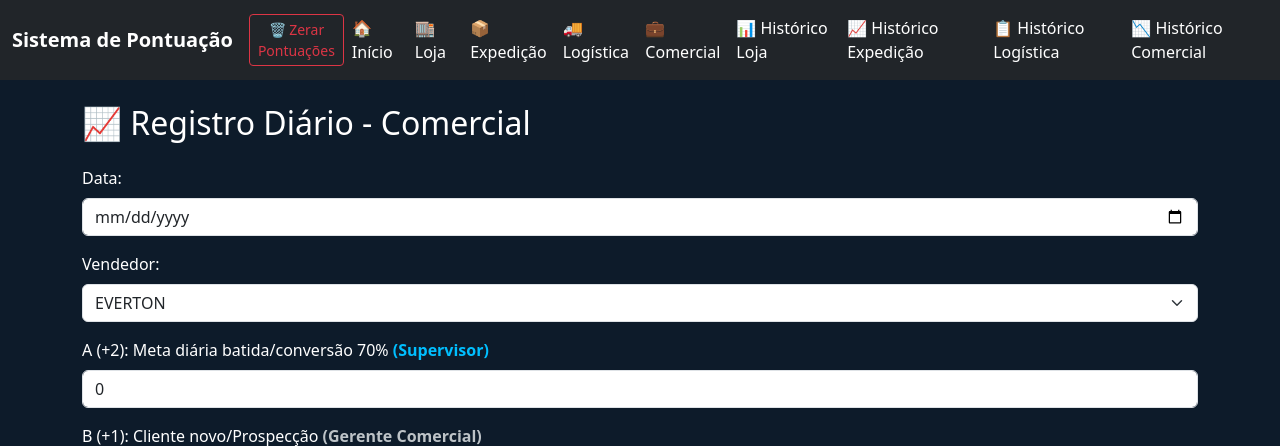
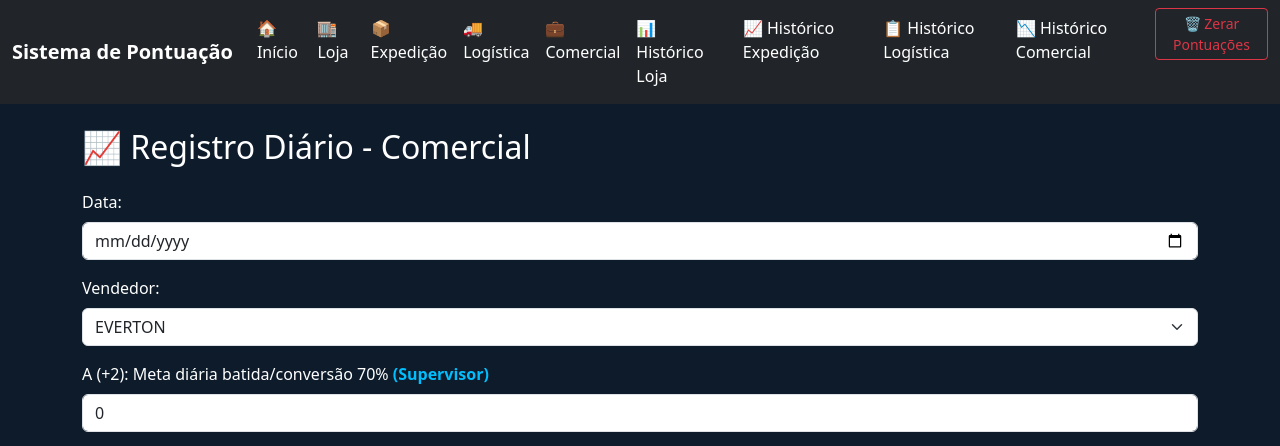
Before and after one commit to Luangscruznfe/pontuacao-confie, a Flask app: page /comercial in a window 1280 px wide. Shown: the top 446 px of the page. Run offline with Flask 3, Linux system fonts and the light colour scheme.

Commit message:
atualização geral

```diff
--- a/templates/base.html
+++ b/templates/base.html
@@ -32,20 +32,16 @@
 <body>
 
   <!-- Navbar -->
+<!-- Navbar -->
 <nav class="navbar navbar-expand-lg bg-dark">
   <div class="container-fluid">
     <div class="d-flex align-items-center">
       <a class="navbar-brand fw-bold text-white me-3" href="/">Sistema de Pontuação</a>
-
-      <!-- Botão de zerar -->
-      <button class="btn btn-sm btn-outline-danger" data-bs-toggle="modal" data-bs-target="#modalZerar">
-        🗑️ Zerar Pontuações
-      </button>
     </div>
 
     <div class="collapse navbar-collapse">
       <ul class="navbar-nav ms-auto">
-	<li class="nav-item"><a class="nav-link" href="/">🏠 Início</a></li>
+        <li class="nav-item"><a class="nav-link" href="/">🏠 Início</a></li>
         <li class="nav-item"><a class="nav-link" href="/loja">🏬 Loja</a></li>
         <li class="nav-item"><a class="nav-link" href="/expedicao">📦 Expedição</a></li>
         <li class="nav-item"><a class="nav-link" href="/logistica">🚚 Logística</a></li>
@@ -54,6 +50,11 @@
         <li class="nav-item"><a class="nav-link" href="/historico_expedicao">📈 Histórico Expedição</a></li>
         <li class="nav-item"><a class="nav-link" href="/historico_logistica">📋 Histórico Logística</a></li>
         <li class="nav-item"><a class="nav-link" href="/historico_comercial">📉 Histórico Comercial</a></li>
+        <li class="nav-item">
+          <button class="btn btn-sm btn-outline-danger ms-2" data-bs-toggle="modal" data-bs-target="#modalZerar">
+            🗑️ Zerar Pontuações
+          </button>
+        </li>
       </ul>
     </div>
   </div>
```
